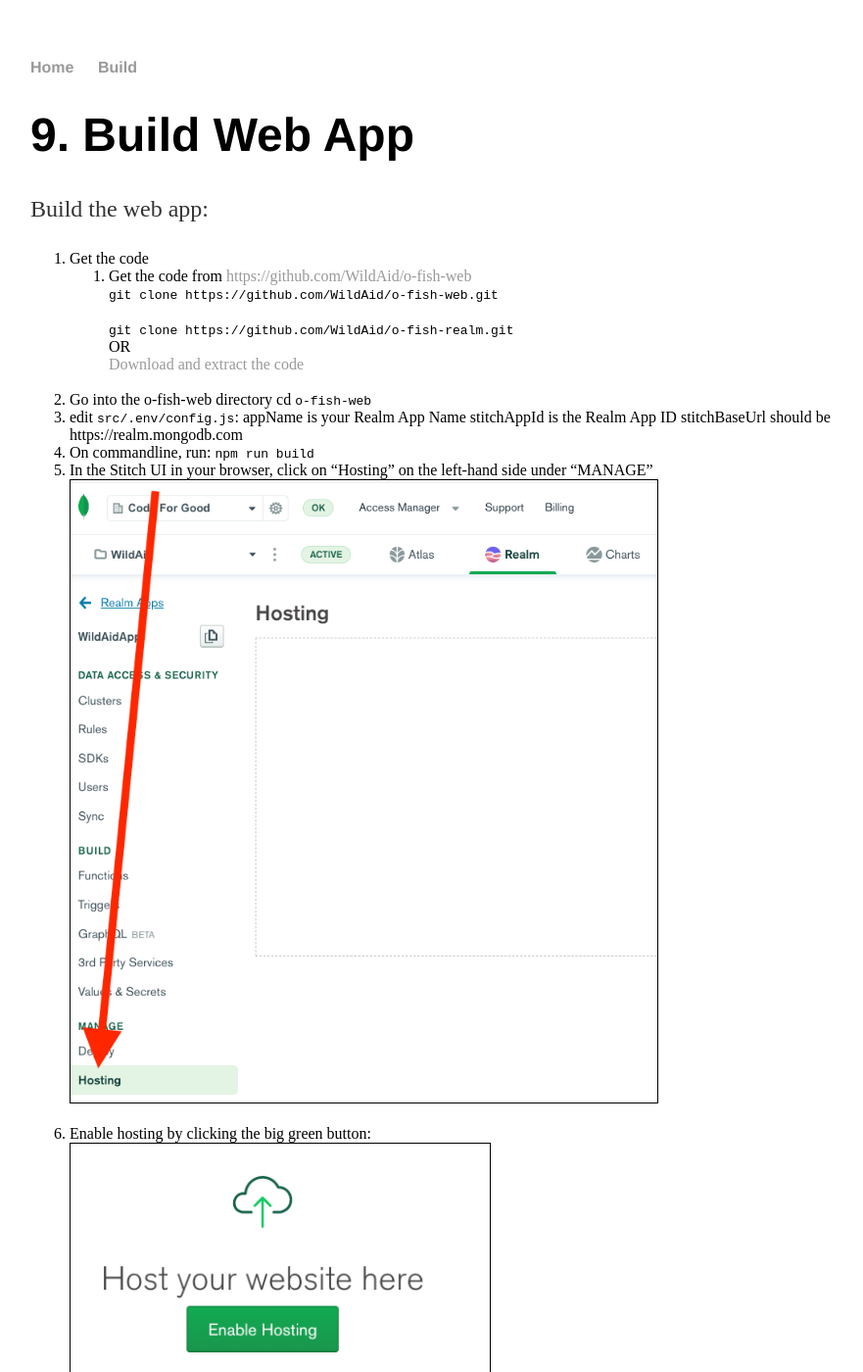
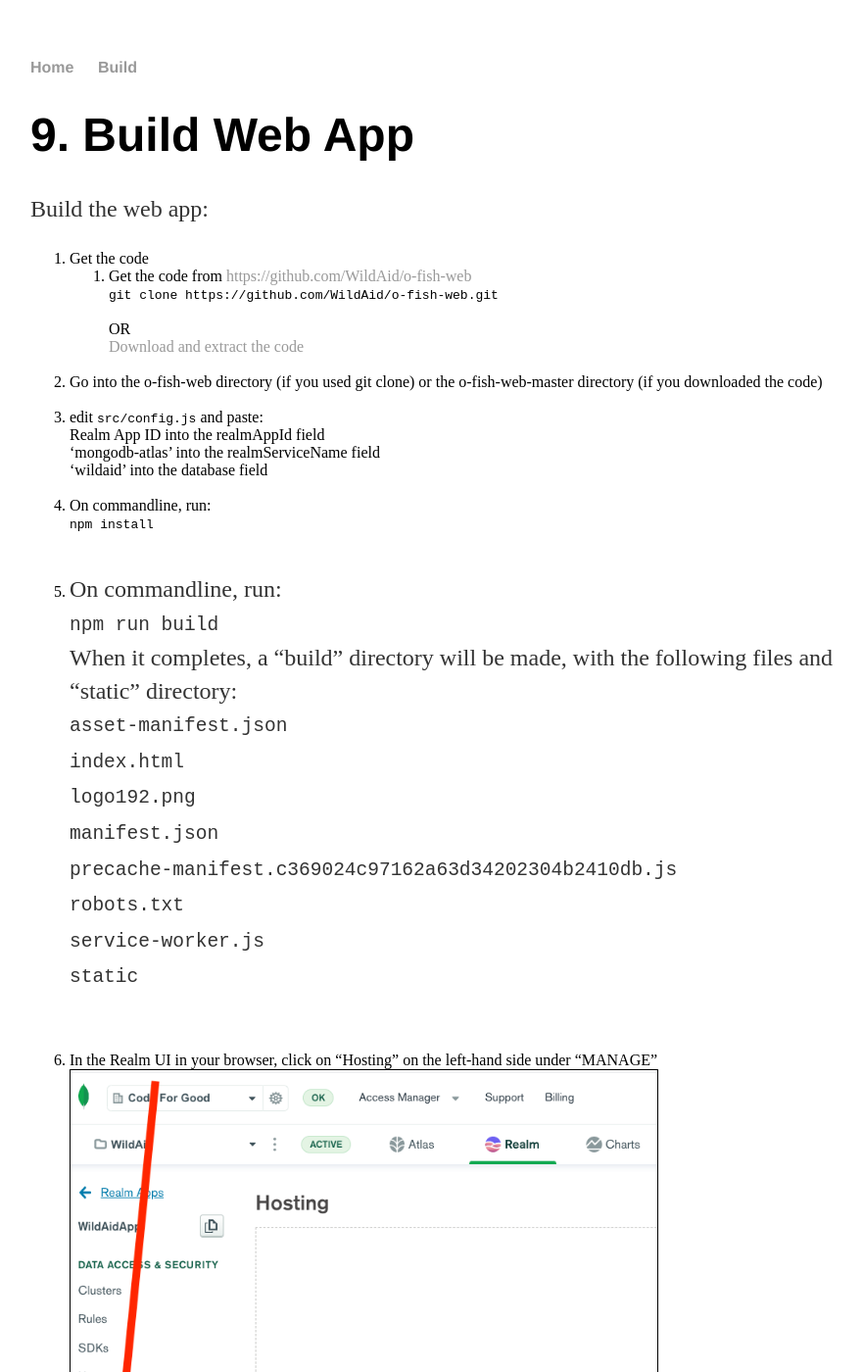
Before and after one commit to WildAid/wildaid.github.io, a Jekyll site: the page built from _posts/2020-06-09-Build-Web-App.md, in a window 1280 px wide and 1400 px high. Shown: the whole window at 98% size, without its empty margins (161-1042 px from the left). Built offline with Jekyll 4.4.1, drawn with Linux system fonts in a browser that asks for light colours; some of the changed text lies outside the part shown.

```diff
--- a/_posts/2020-06-09-Build-Web-App.md
+++ b/_posts/2020-06-09-Build-Web-App.md
@@ -8,27 +8,35 @@ categories: build
 Build the web app:
 1. Get the code<BR>
    1.  Get the code from <A HREF="https://github.com/WildAid/o-fish-web">https://github.com/WildAid/o-fish-web</A><BR>
-   `git clone https://github.com/WildAid/o-fish-web.git`<BR><BR>
-   `git clone https://github.com/WildAid/o-fish-realm.git`<BR>OR<BR><A HREF="https://github.com/WildAid/o-fish-realm/archive/master.zip">Download and extract the code</A><BR><BR>
-1. Go into the o-fish-web directory
-   cd `o-fish-web`
-1. edit `src/.env/config.js`:
-   appName is your Realm App Name
-   stitchAppId is the Realm App ID
-   stitchBaseUrl should be https://realm.mongodb.com
-1. On commandline, run:
-   `npm run build`
-1. In the Stitch UI in your browser, click on "Hosting" on the left-hand side under "MANAGE"<BR>
+   `git clone https://github.com/WildAid/o-fish-web.git`<BR><BR>OR<BR><A HREF="https://github.com/WildAid/o-fish-web/archive/master.zip">Download and extract the code</A><BR><BR>
+1. Go into the o-fish-web directory (if you used git clone) or the o-fish-web-master directory (if you downloaded the code)<BR><BR>
+1. edit `src/config.js` and paste:<BR>
+ Realm App ID into the realmAppId field<BR>
+ 'mongodb-atlas' into the realmServiceName field<BR>
+ 'wildaid' into the database field<BR><BR>
+1. On commandline, run:<BR>
+   `npm install`<BR><BR>
+1. On commandline, run:<BR>
+   `npm run build`<BR>
+   When it completes, a "build" directory will be made, with the following files and "static" directory:<BR>
+`asset-manifest.json`<BR>
+`index.html`<BR>
+`logo192.png`<BR>
+`manifest.json`<BR>
+`precache-manifest.c369024c97162a63d34202304b2410db.js`<BR>
+`robots.txt`<BR>
+`service-worker.js`<BR>
+`static`<BR><BR>
+
+1. In the Realm UI in your browser, click on "Hosting" on the left-hand side under "MANAGE"<BR>
 <img src="/assets/images/Hosting.png" style="border:1px solid black" width="70%"><BR><BR>
-1. Enable hosting by clicking the big green button:<BR>
-<img src="/assets/images/Enable_Hosting.png" style="border:1px solid black" width="50%"><BR><BR>
-1. You will be sent back to this page:<BR>
+1. You should see this page:
 <img src="/assets/images/Drag_Files_Here.png" style="border:1px solid black" width="100%"><BR><BR>
-1. Drag and drop the contents of the build folder onto the Stitch window. There should be about 10 files and folders in the directory when you are done. It is OK to overwrite existing files.<BR>
+1. Upload everything inside the build folder by dragging and dropping the files and static directory. The green UPLOAD FILES button does not support uploading a directory like the "static" directory. It is OK to overwrite existing files. When complete, it should look like this:<BR>
 <img src="/assets/images/Files_Dragged.png" style="border:1px solid black" width="75%"><BR><BR>
 1. Run Actions/Flush CDN Cache, click "Flush Cache" when prompted.<BR>
 <img src="/assets/images/Flushed_Cache.png" style="border:1px solid black" width="75%"><BR><BR>
 1. Make note of the URL on the Hosting page, this is your website! Paste it to the "URL" field in the template<BR>
 <img src="/assets/images/URL.png" style="border:1px solid black" width="75%"><BR><BR>
 
-Proceed to the next step when the blue bar no longer appear saying "Your site is in the process of being created, which may take up to 15 minutes."
+If you have a blue bar that says: "Your site is in the process of being created, which may take up to 15 minutes." then wait until that is gone before proceeding.
```
Also changed, not shown: _posts/2020-06-09-Test-Web-App.md (+8 -7 lines), assets/images/Charts_Not_Working.png, assets/images/Drag_Files_Here.png, assets/images/Files_Dragged.png, assets/images/Filter.png, assets/images/Flushed_Cache.png, assets/images/RedBoardings.png, assets/images/Review_Deploy.png, assets/images/Search_Mia.png, assets/images/Search_Results.png, 2 other files.
